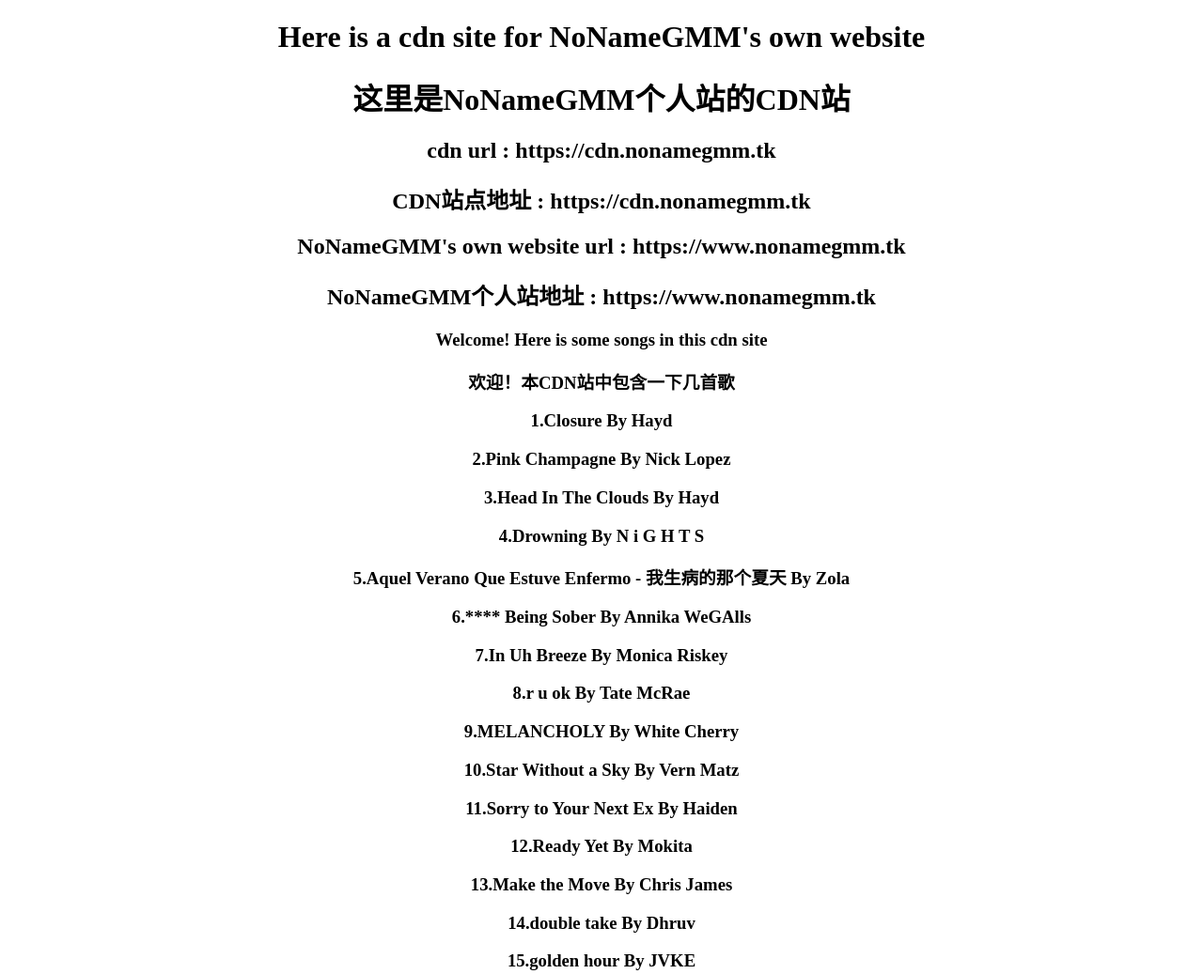
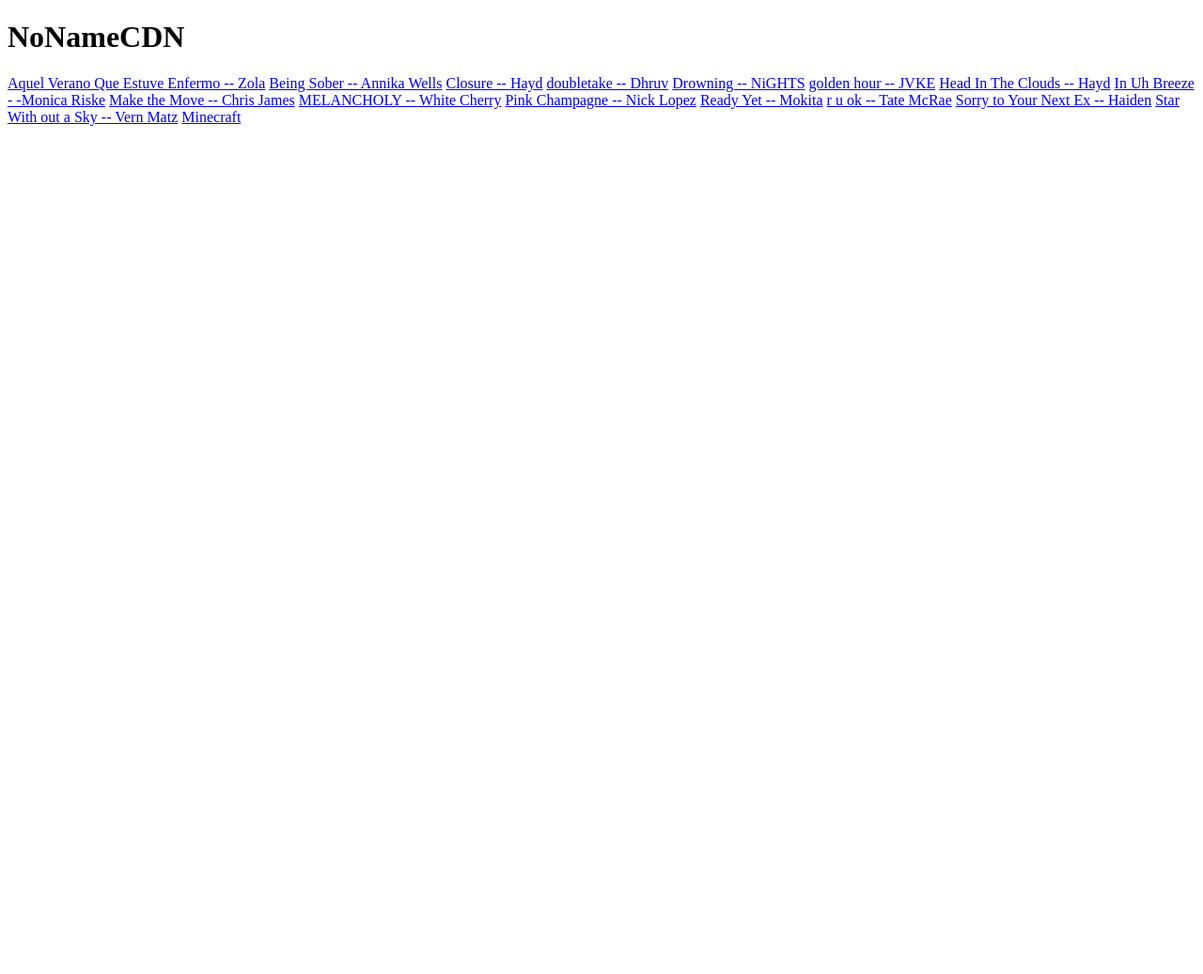
Before and after one commit to NoNameGMM/NoNameCDN, a plain HTML site: page index.html in a window 1280 px wide. Shown: the whole page at 94% size. After the commit the page ends 800 px from the top, so only its background shows below. Drawn offline with Linux system fonts and the light colour scheme.

Commit message:
Update index.html

```diff
--- a/index.html
+++ b/index.html
@@ -8,32 +8,22 @@
     <title>CDN Site By NoNameGMM</title>
 </head>
 <body>
-    <h1 style="text-align:center" valign="top">Here is a cdn site for NoNameGMM's own website</h1>
-    <h1 style="text-align:center" valign="top">这里是NoNameGMM个人站的CDN站</h1>
-
-    <h2 style="text-align:center" valign="top">cdn url : https://cdn.nonamegmm.tk</h2>
-    <h2 style="text-align:center" valign="top">CDN站点地址 : https://cdn.nonamegmm.tk</h2>
-
-    <h2 style="text-align:center" valign="top">NoNameGMM's own website url : https://www.nonamegmm.tk</h2>
-    <h2 style="text-align:center" valign="top">NoNameGMM个人站地址 : https://www.nonamegmm.tk</h2>
-
-    <h3 style="text-align:center" valign="top">Welcome! Here is some songs in this cdn site</h3>
-    <h3 style="text-align:center" valign="top">欢迎！本CDN站中包含一下几首歌</h3>
-
-    <h3 style="text-align:center" valign="top">1.Closure By Hayd</h3>
-    <h3 style="text-align:center" valign="top">2.Pink Champagne By Nick Lopez</h3>
-    <h3 style="text-align:center" valign="top">3.Head In The Clouds By Hayd</h3>
-    <h3 style="text-align:center" valign="top">4.Drowning By N i G H T S</h3>
-    <h3 style="text-align:center" valign="top">5.Aquel Verano Que Estuve Enfermo - 我生病的那个夏天 By Zola</h3>
-    <h3 style="text-align:center" valign="top">6.**** Being Sober By Annika WeGAlls</h3>
-    <h3 style="text-align:center" valign="top">7.In Uh Breeze By Monica Riskey</h3>
-    <h3 style="text-align:center" valign="top">8.r u ok By Tate McRae</h3>
-    <h3 style="text-align:center" valign="top">9.MELANCHOLY By White Cherry</h3>
-    <h3 style="text-align:center" valign="top">10.Star Without a Sky By Vern Matz</h3>
-    <h3 style="text-align:center" valign="top">11.Sorry to Your Next Ex By Haiden</h3>
-    <h3 style="text-align:center" valign="top">12.Ready Yet By Mokita</h3>
-    <h3 style="text-align:center" valign="top">13.Make the Move By Chris James</h3>
-    <h3 style="text-align:center" valign="top">14.double take By Dhruv</h3>
-    <h3 style="text-align:center" valign="top">15.golden hour By JVKE</h3>
+    <h1>NoNameCDN</h1>
+    <a href='AquelVeranoQueEstuveEnfermo-Zola'>Aquel Verano Que Estuve Enfermo -- Zola</a>
+    <a href='BeingSober-AnnikaWells'>Being Sober -- Annika Wells</a>
+    <a href='Closure-Hayd'>Closure -- Hayd</a>
+    <a href='doubletake-Dhruv'>doubletake -- Dhruv</a>
+    <a href='Drowning-NiGHTS'>Drowning -- NiGHTS</a>
+    <a href='goldenhour-JVKE'>golden hour -- JVKE</a>
+    <a href='HeadInTheClouds-Hayd'>Head In The Clouds -- Hayd</a>
+    <a href='InUhBreeze-MonicaRiskey'>In Uh Breeze - -Monica Riske</a>
+    <a href='MaketheMove-ChrisJames'>Make the Move -- Chris James</a>
+    <a href='MELANCHOLY-WhiteCherry'>MELANCHOLY -- White Cherry</a>
+    <a href='PinkChampagne-NickLopez'>Pink Champagne -- Nick Lopez</a>
+    <a href='ReadyYet-Mokita'>Ready Yet -- Mokita</a>
+    <a href='ruok-TateMcRae'>r u ok -- Tate McRae</a>
+    <a href='SorrytoYourNextEx-Haiden'>Sorry to Your Next Ex -- Haiden</a>
+    <a href='StarWithoutaSky-VernMatz'>Star With out a Sky -- Vern Matz</a>
+    <a href='minecraft'>Minecraft</a>
 </body>
 </html>
```
